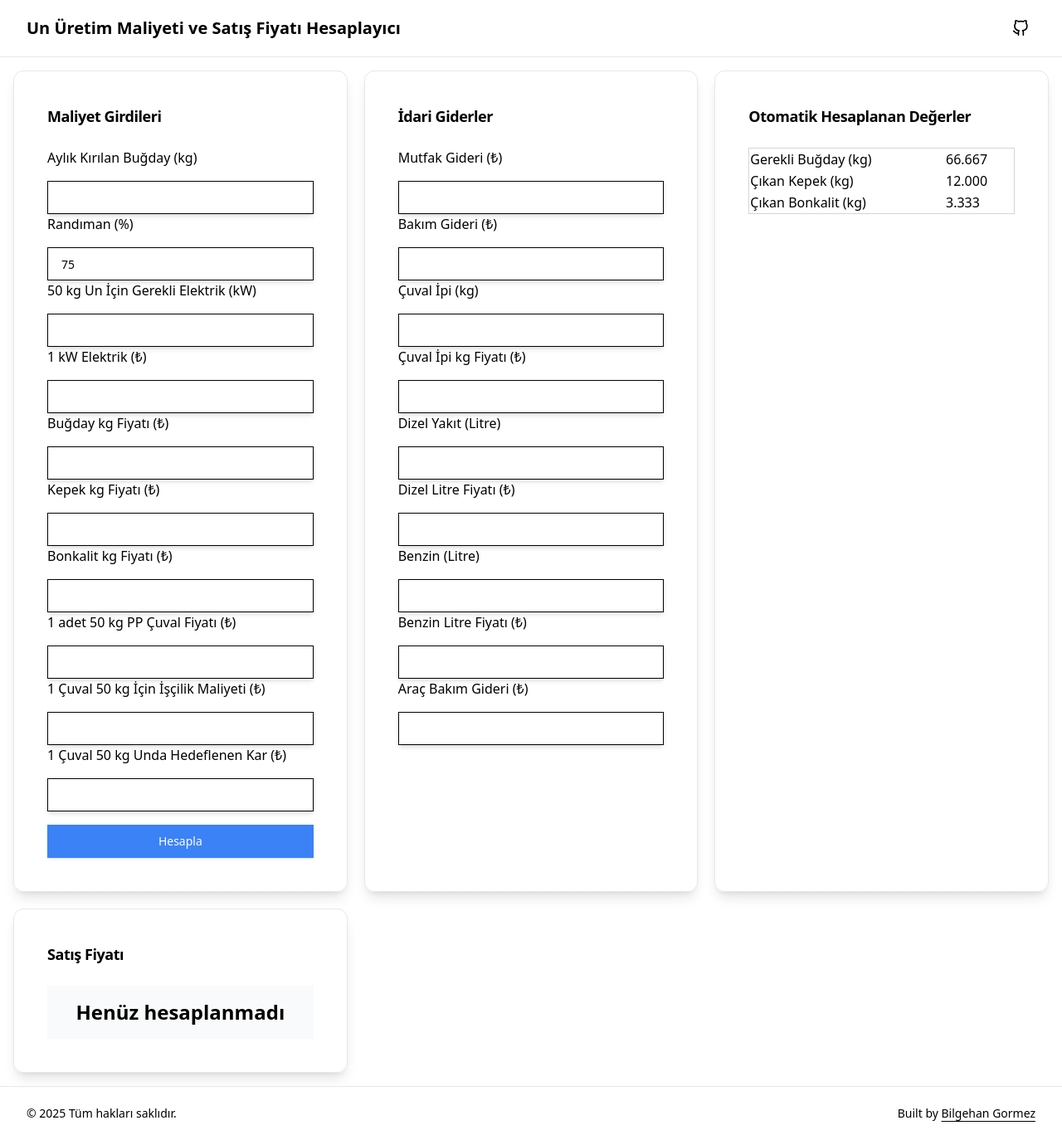
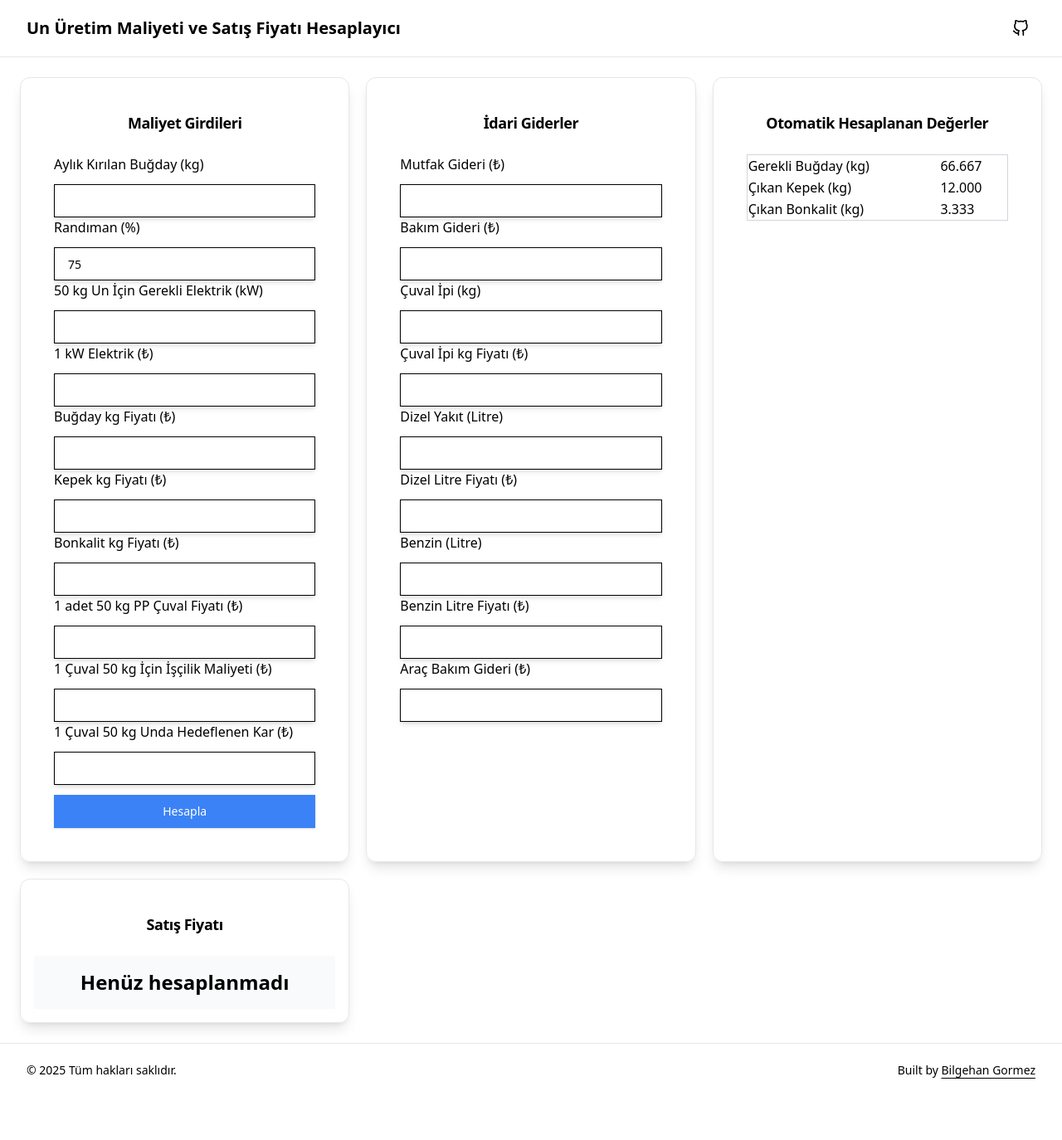
Before and after one commit to bilgehangormez/cost-and-selling-price-calculator, a Next.js app: page / in a window 1280 px wide. Shown: the whole page at 83% size. After the commit the page ends 1322 px from the top, so only its background shows below. Built offline with nearby package versions, Linux system fonts and the light colour scheme.

Commit message:
Update PriceCalculator.tsx

```diff
--- a/src/components/PriceCalculator.tsx
+++ b/src/components/PriceCalculator.tsx
@@ -84,15 +84,15 @@ export function PriceCalculator() {
     };
 
     return (
-        <div className="grid grid-cols-1 md:grid-cols-3 gap-4 mx-auto p-4">
+        <div className="grid grid-cols-1 md:grid-cols-3 gap-6 mx-auto p-6">
 
             {/* 📌 Sol Kısım: Maliyet Girdileri */}
             <Card className="shadow-lg rounded-xl border p-4">
                 <CardHeader>
-                    <CardTitle className="text-lg">Maliyet Girdileri</CardTitle>
+                    <CardTitle className="text-lg text-center font-semibold">Maliyet Girdileri</CardTitle>
                 </CardHeader>
                 <CardContent>
-                    <form onSubmit={handleSubmit(onSubmit)} className="space-y-4">
+                    <form onSubmit={handleSubmit(onSubmit)} className="space-y-3">
                         <Label>Aylık Kırılan Buğday (kg)</Label>
                         <Input {...register("monthly_wheat")} />
 
@@ -133,9 +133,9 @@ export function PriceCalculator() {
             {/* 📌 Orta Kısım: İdari Giderler */}
             <Card className="shadow-lg rounded-xl border p-4">
                 <CardHeader>
-                    <CardTitle className="text-lg">İdari Giderler</CardTitle>
+                    <CardTitle className="text-lg text-center font-semibold">İdari Giderler</CardTitle>
                 </CardHeader>
-                <CardContent className="space-y-4">
+                <CardContent className="space-y-3">
                     <Label>Mutfak Gideri (₺)</Label>
                     <Input {...register("kitchen_expense")} />
 
@@ -165,10 +165,10 @@ export function PriceCalculator() {
                 </CardContent>
             </Card>
 
-            {/* 📌 Sağ Kısım: Otomatik Hesaplanan Değerler */}
+            {/* 📌 Sağ Kısım: Otomatik Hesaplanan Değerler ve Satış Fiyatı */}
             <Card className="shadow-lg rounded-xl border p-4">
                 <CardHeader>
-                    <CardTitle className="text-lg">Otomatik Hesaplanan Değerler</CardTitle>
+                    <CardTitle className="text-lg text-center font-semibold">Otomatik Hesaplanan Değerler</CardTitle>
                 </CardHeader>
                 <CardContent>
                     <table className="w-full border-collapse border border-gray-300">
@@ -181,15 +181,12 @@ export function PriceCalculator() {
                 </CardContent>
             </Card>
 
-            {/* 📌 Satış Fiyatı */}
             <Card className="shadow-lg rounded-xl border p-4">
                 <CardHeader>
-                    <CardTitle className="text-lg">Satış Fiyatı</CardTitle>
+                    <CardTitle className="text-lg text-center font-semibold">Satış Fiyatı</CardTitle>
                 </CardHeader>
-                <CardContent>
-                    <div className="p-4 text-center text-2xl font-bold bg-gray-50 rounded-lg">
-                        {finalPrice !== null ? `${finalPrice.toFixed(2)} ₺` : "Henüz hesaplanmadı"}
-                    </div>
+                <CardContent className="p-4 text-center text-2xl font-bold bg-gray-50 rounded-lg">
+                    {finalPrice !== null ? `${finalPrice.toFixed(2)} ₺` : "Henüz hesaplanmadı"}
                 </CardContent>
             </Card>
         </div>
```
